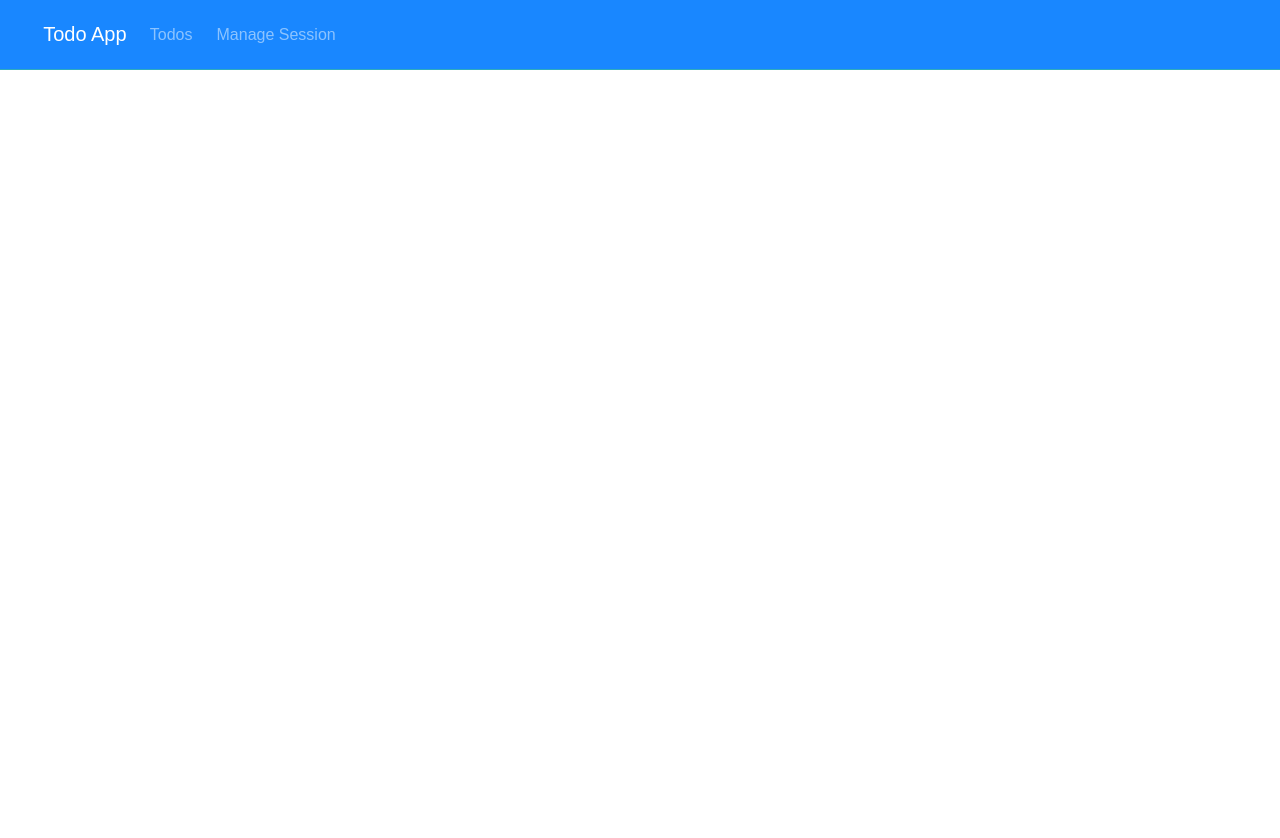
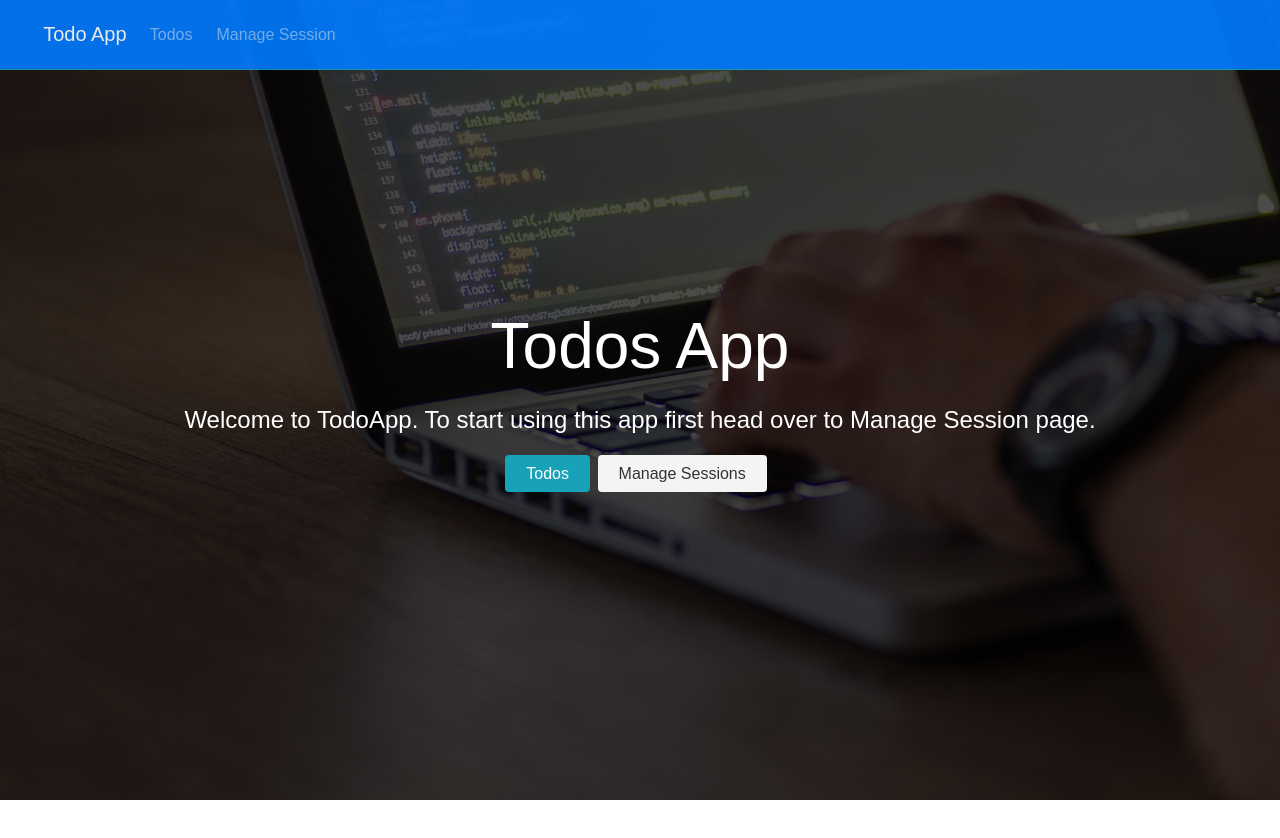
Before and after one commit to nenad78/react-unreliable-todo, a React (Create React App) app in the folder client/: page / in a window 1280 px wide. Shown: the top 838 px of the page. Before the commit the page ends 800 px from the top, so only its background shows below. Built offline with nearby package versions, Linux system fonts and the light colour scheme.

Commit message:
landing component added

```diff
--- a/client/src/App.js
+++ b/client/src/App.js
@@ -6,6 +6,7 @@ import './App.css';
 import store from './store'
 import Alert from './components/layout/Alert'
 import Navbar from './components/layout/Navbar'
+import Landing from './components/layout/Landing'
 
 const App = () => {
   return (
@@ -13,6 +14,7 @@ const App = () => {
       <Router>
         <Fragment>
           <Navbar />
+          <Route exact path="/" component={Landing} />
           <section className="container">
             <Alert />
           </section>
--- /dev/null
+++ b/client/src/components/layout/Landing.js
@@ -0,0 +1,23 @@
+import React from 'react'
+import { Link } from 'react-router-dom'
+
+const Landing = props => {
+  return (
+    <section className="landing">
+      <div className="dark-overlay">
+        <div className="landing-inner">
+          <h1 className="x-large">Todos App</h1>
+          <p className="lead">
+            Welcome to TodoApp. To start using this app first head over to Manage Session page.
+          </p>
+          <div className="buttons">
+            <Link to="/todos" className="btn btn-primary">Todos</Link>
+            <Link to="/sessions" className="btn btn-light">Manage Sessions</Link>
+          </div>
+        </div>
+      </div>
+    </section>
+  )
+}
+
+export default Landing
```
Also changed, not shown: client/src/img/showcase.jpg (added).
